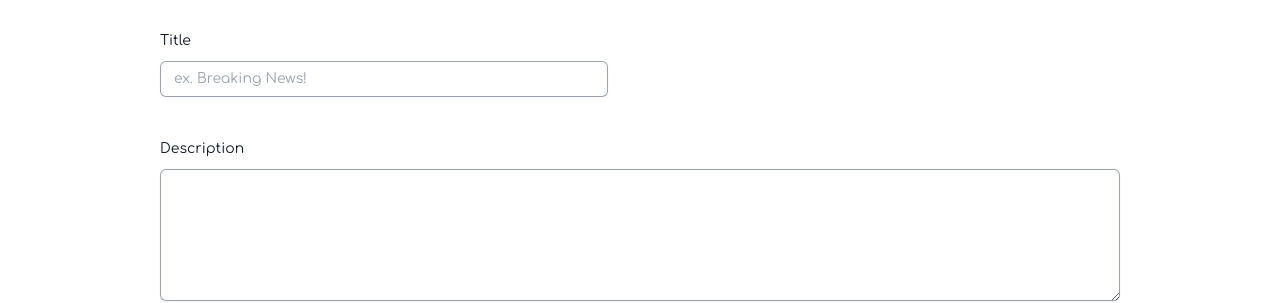
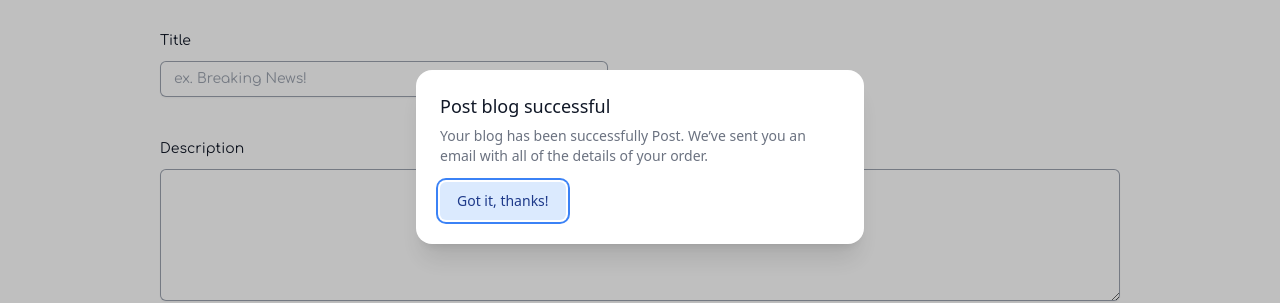
Before and after one commit to andriawanf/blog-website-reactjs-with-firebase, a React (Vite) app: page /create-post in a window 1280 px wide. Shown: the part 243-546 px from the top of the page. Built offline with nearby package versions, Linux system fonts and the light colour scheme; no server answers; a web font is replaced by a local one.

Commit message:
feat: add modal after submited post blog

```diff
--- a/src/pages/create-blog/CreateForm.jsx
+++ b/src/pages/create-blog/CreateForm.jsx
@@ -27,11 +27,12 @@
             username: user?.displayName,
             user_id: user?.uid
         });
+        openModal();
         resetField("title");
         resetField("description");
     }
 
-    let [isOpen, setIsOpen] = useState(false)
+    let [isOpen, setIsOpen] = useState(true);
 
     function closeModal() {
         setIsOpen(false)
@@ -42,7 +43,7 @@
     }
 
     return (
-        <>
+        <div>
             <form className="container" onSubmit={handleSubmit(onCreatePost)}>
                 <div className="relative px-6 space-y-12 pt-14 lg:px-40 lg:pt-44">
                     <div className="pb-12">
@@ -88,7 +89,7 @@
                                 <p className="mt-2 text-sm text-red-600">{errors.description?.message}</p>
                                 <p className="mt-3 text-sm leading-6 text-gray-600">Write a few sentences about yourself.</p>
                             </div>
-                            <button className="text-base text-white font-semibold px-3.5 py-2.5 rounded-lg bg-indigo-600 hover:bg-indigo-500" onClick={() => {}}>Post blog</button>
+                            <button className="text-base text-white font-semibold px-3.5 py-2.5 rounded-lg bg-indigo-600 hover:bg-indigo-500" onClick={openModal}>Post blog</button>
                         </div>
                     </div>
                 </div>
@@ -123,11 +124,11 @@
                                         as="h3"
                                         className="text-lg font-medium leading-6 text-gray-900"
                                     >
-                                        Payment successful
+                                        Post blog successful
                                     </Dialog.Title>
                                     <div className="mt-2">
                                         <p className="text-sm text-gray-500">
-                                            Your payment has been successfully submitted. We’ve sent
+                                            Your blog has been successfully Post. We’ve sent
                                             you an email with all of the details of your order.
                                         </p>
                                     </div>
@@ -147,6 +148,6 @@
                     </div>
                 </Dialog>
             </Transition>
-        </>
+        </div>
     )
 }
```
